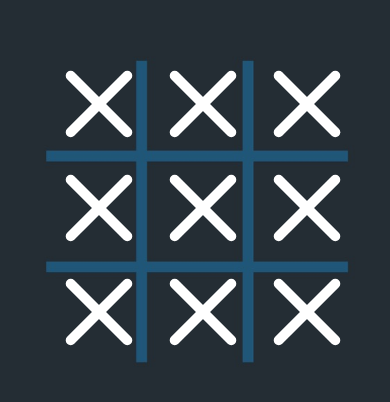
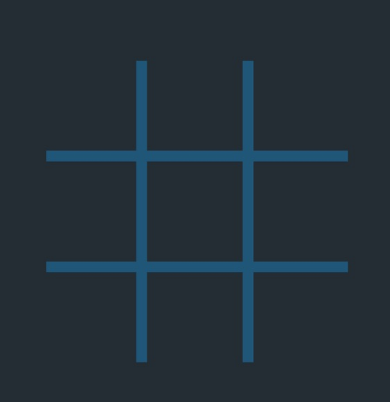
Before and after one commit to canknbr/tic-tac-toe, a React Native app: screen / in a window 390 px wide. Shown: the part 230-632 px from the top of the page. Built offline with nearby package versions, Linux system fonts and the light colour scheme.

Commit message:
added pressed function

```diff
--- a/App.js
+++ b/App.js
@@ -3,26 +3,47 @@ import React, { useState } from 'react';
 import {
   StyleSheet,
   Text,
+  Pressable,
   View,
   ImageBackground,
   SafeAreaView,
+  Alert,
 } from 'react-native';
 import bg from './assets/images/bg.jpeg';
 export default function App() {
-  const [gameMaps, setMap] = useState(
-    new Array(3).fill(new Array(3).fill('x'))
-  );
+  const [gameMaps, setMap] = useState([
+    ['', '', ''],
+    ['', '', ''],
+    ['', '', ''],
+  ]);
 
   const [row, setRow] = useState(0);
   const [col, setCol] = useState(0);
+  const [player, setPlayer] = useState('x');
+  const onPress = (rowIndex, colIndex) => {
+    if (gameMaps[rowIndex][colIndex] !== '') {
+      Alert.alert('Position already occupied');
+      return;
+    }
+    setMap(prevMap => {
+      const newMap = [...prevMap];
+      newMap[rowIndex][colIndex] = player;
+      return newMap;
+    });
+    setPlayer(prevPlayer => (prevPlayer === 'x' ? 'o' : 'x'));
+  };
   return (
     <View style={styles.container}>
       <ImageBackground style={styles.bg} source={bg} resizeMode="contain">
         <View style={styles.map}>
-          {gameMaps.map(row => (
-            <View style={styles.row}>
-              {row.map(cell => (
-                <View style={styles.cell}>
+          {gameMaps.map((row, i) => (
+            <View key={`row-${i}`} style={styles.row}>
+              {row.map((cell, j) => (
+                <Pressable
+                  key={`col-${j}`}
+                  onPress={() => onPress(i, j)}
+                  style={styles.cell}
+                >
                   {cell === 'o' && <View style={styles.circle} />}
                   {cell === 'x' && (
                     <View style={styles.cross}>
@@ -34,7 +55,7 @@ export default function App() {
                   )}
                   {/*  */}
                   {/*  */}
-                </View>
+                </Pressable>
               ))}
             </View>
           ))}
```
